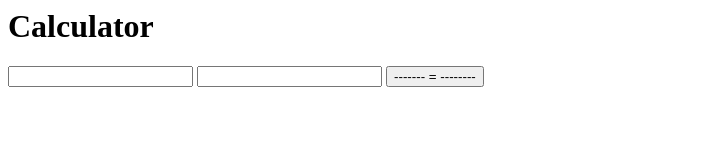
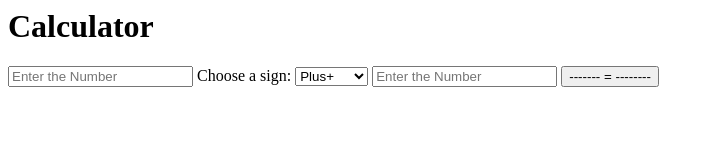
Before and after one commit to fethlex/kalkulacka, a plain HTML site: page index.html in a window 1280 px wide. Shown: the whole page, without its empty margins (0-714 px from the left). Drawn offline with Linux system fonts and the light colour scheme.

Commit message:
🍼🀄 Updated with Glitch

```diff
--- a/index.html
+++ b/index.html
@@ -4,7 +4,8 @@
         {
             var a = document.getElementById("cislo1ඞ").value;
             var b = document.getElementById("cislo2ඞ").value;
-            var c =Number(a)+Number(b);
+            var c =Number(a)
+            Number(b);
             console.log("výsledek="+c );
          }
     </script>
@@ -13,6 +14,15 @@
        <h1> Calculator </h1>
     </head>
     <body>
-        <input id="cislo1ඞ"/>  <input id="cislo2ඞ"/> <button onclick="secti()" id="="> -------  =  -------- </button>
+        <input id="cislo1ඞ" placeholder="Enter the Number"/>
+        <label for="sign">Choose a sign:</label>
+        <select name="sign" id="sign">
+          <option value="+">Plus+</option>
+          <option value="-">Minus-</option>
+          <option value="*">Multiply*</option>
+          <option value="/">Devide/</option>
+        </select>
+         <input id="cislo2ඞ" placeholder="Enter the Number"/>
+         <button onclick="secti()" id="="> -------  =  -------- </button>
     </body>
 </html>
```
Also changed, not shown: index_old.html (added, +18 -0 lines).
